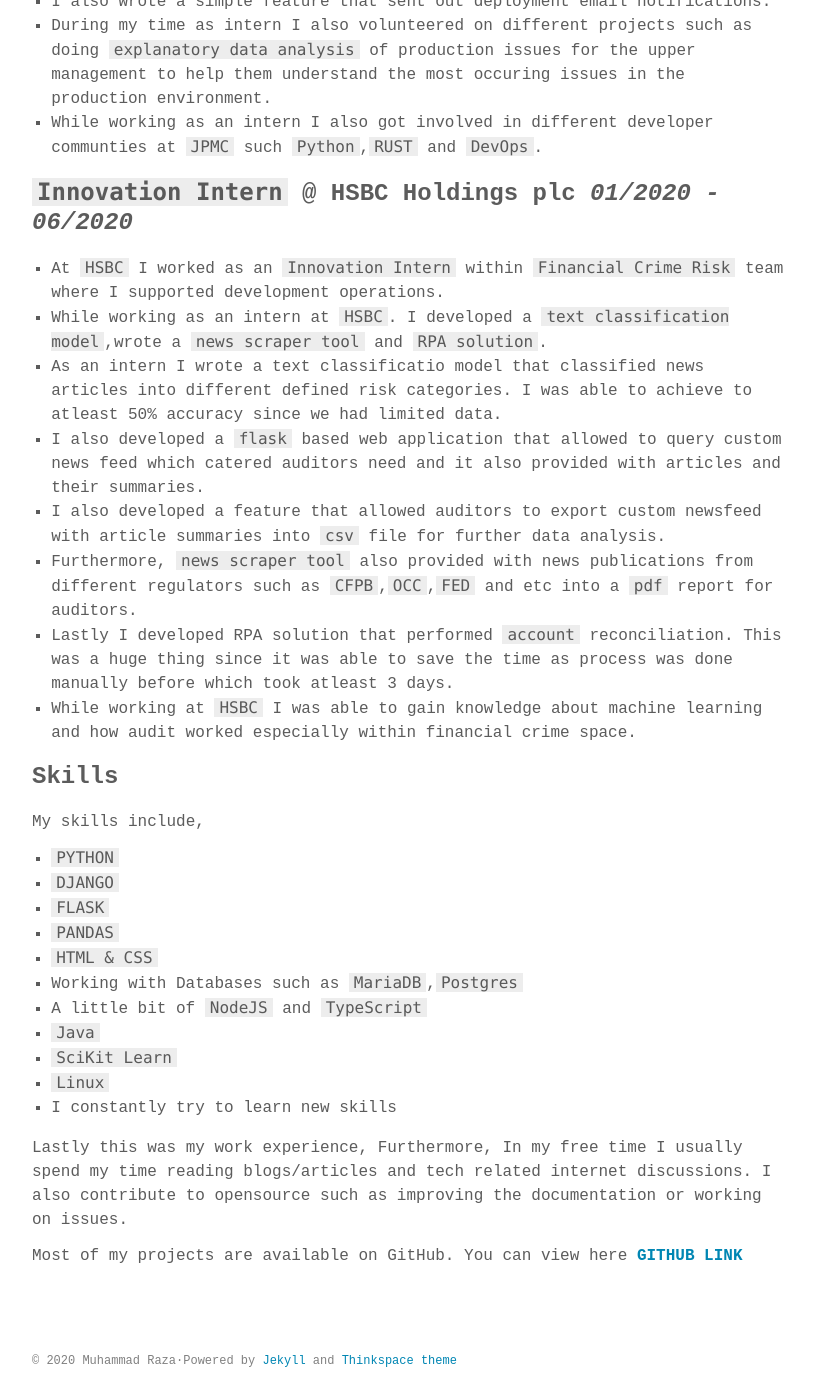
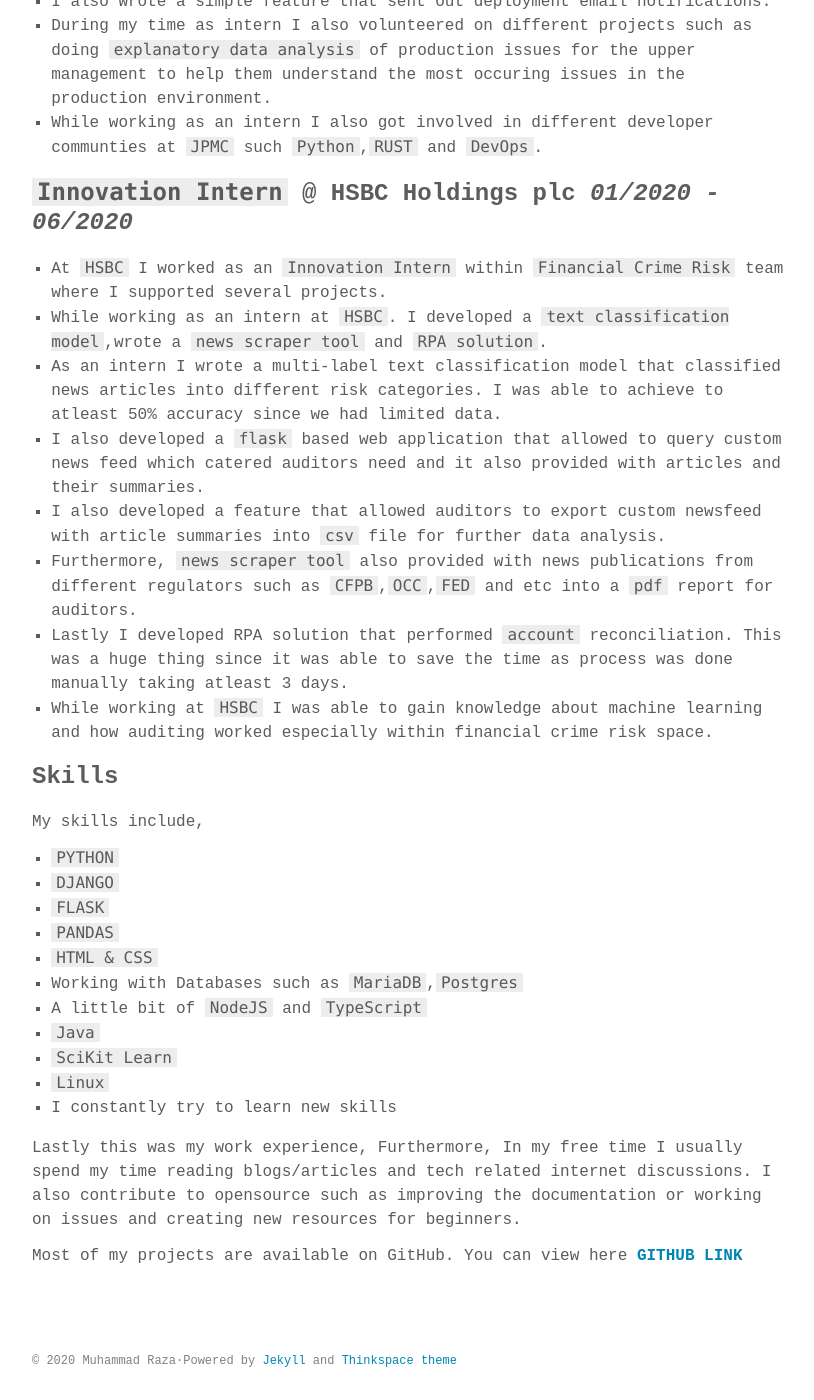
Before and after one commit to mraza007/blog, a Jekyll site: the page built from about.md, in a window 1280 px wide and 1400 px high, scrolled down 923 px. Shown: the whole window, without its empty margins (232-1046 px from the left). Built offline with Jekyll 4.4.1, drawn with Linux system fonts in a browser that asks for light colours; some web fonts are replaced; some of the changed text lies outside the part shown.

Commit message:
Update about.md

```diff
--- a/about.md
+++ b/about.md
@@ -21,14 +21,14 @@
 - While working as an intern I also got involved in different developer communties at `JPMC` such `Python`,`RUST` and `DevOps`.
 
 ### `Innovation Intern` @  HSBC Holdings plc  _**01/2020 - 06/2020**_
-- At `HSBC` I worked as an `Innovation Intern` within `Financial Crime Risk` team where I supported development operations.
+- At `HSBC` I worked as an `Innovation Intern` within `Financial Crime Risk` team where I supported several projects.
 - While working as an intern at `HSBC`. I developed a `text classification model`,wrote a `news scraper tool` and `RPA solution`.
-- As an intern I wrote a text classificatio model that classified news articles into different defined risk categories. I was able to achieve to atleast 50% accuracy since we had limited data.
+- As an intern I wrote a multi-label text classification model that classified news articles into different risk categories. I was able to achieve to atleast 50% accuracy since we had limited data.
 - I also developed a `flask` based web application that allowed to query custom news feed which catered auditors need and it also provided with articles and their summaries.
 - I also developed a feature that allowed auditors to export custom newsfeed with article summaries into `csv` file for further data analysis.
 - Furthermore, `news scraper tool` also provided with news publications from different regulators such as `CFPB`,`OCC`,`FED` and etc into a `pdf` report for auditors.
-- Lastly I developed RPA solution that performed `account` reconciliation. This was a huge thing since it was able to save the time as process was done manually before which took atleast 3 days.
-- While working at `HSBC` I was able to gain knowledge about machine learning and how audit worked especially within financial crime space.
+- Lastly I developed RPA solution that performed `account` reconciliation. This was a huge thing since it was able to save the time as process was done manually taking atleast 3 days.
+- While working at `HSBC` I was able to gain knowledge about machine learning and how auditing worked especially within financial crime risk space.
 
 
 
@@ -46,6 +46,6 @@
 * `Linux`
 * I constantly try to learn new skills
 
-Lastly this was my work experience, Furthermore, In my free time I usually spend my time reading blogs/articles and tech related internet discussions. I also contribute to opensource such as improving the documentation or working on issues.
+Lastly this was my work experience, Furthermore, In my free time I usually spend my time reading blogs/articles and tech related internet discussions. I also contribute to opensource such as improving the documentation or working on issues and creating new resources for beginners.
 
 Most of my projects are available on GitHub. You can view here **[GITHUB LINK](https://github.com/mraza007)**
```
Also changed, not shown: other parts of about.md (+1 -1 lines).
